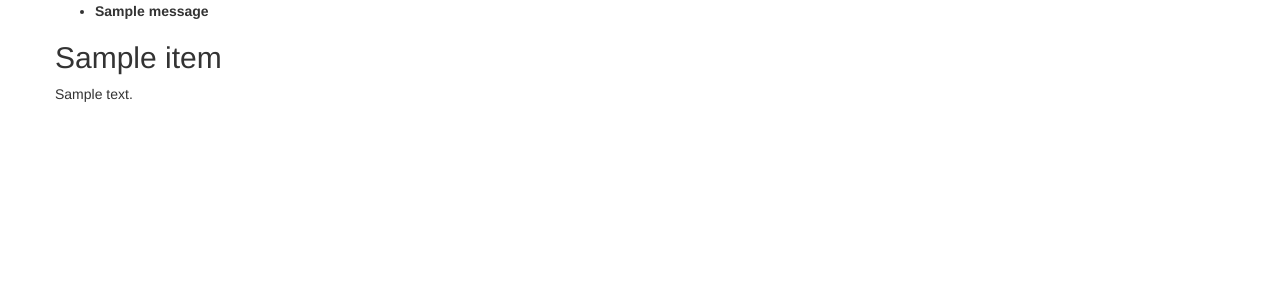
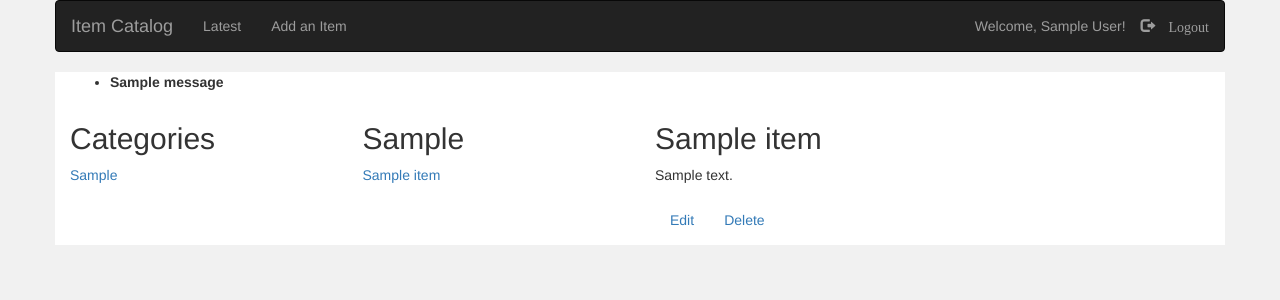
Before and after one commit to kenkjw/udacity-fsnd-p05, a Flask app: a page that uses templates/base.html in a window 1280 px wide. Shown: the top 300 px of the page. Run offline with Flask 2, Linux system fonts and the light colour scheme; the visitor is signed in with stand-in values (Sample User, id 1); tables that the repository leaves empty hold one stand-in row (values such as "Sample post"); one stand-in notice (Sample message) is shown; some libraries are stand-ins or nearby versions.

Commit message:
Add catalog functionality

```diff
--- a/app.py
+++ b/app.py
@@ -3,11 +3,16 @@ from flask import Flask
 from routes.catalog import Catalog
 from routes.users import Users_bp
 import config
+import utils
 
 app = Flask(__name__, static_folder='static', static_url_path='')
 
 app.register_blueprint(Catalog)
 app.register_blueprint(Users_bp)
+
+
+
+app.jinja_env.globals.update(signed_in=utils.signed_in)
 
 from flask import session
 from flask import render_template
--- a/models.py
+++ b/models.py
@@ -146,13 +146,13 @@ class Item(Base):
     @classmethod
     def create_item(cls, name, description, category, user_id):
         new_item = Item(name=name, description=description,
-                        category=category, user_id=user_id)
+                        category=category.lower(), user_id=user_id)
         _session.add(new_item)
         _session.commit()
 
         return new_item
 
-    def is_owner(self, user_id):
+    def is_owned_by(self, user_id):
         return self.user_id == user_id
 
     def delete(self):
--- a/routes/catalog.py
+++ b/routes/catalog.py
@@ -1,11 +1,16 @@
 from flask import Blueprint
 from flask import flash
+from flask import redirect
 from flask import render_template
+from flask import request
 from flask import session
 from flask import url_for
 
 from models import Item
 from models import User
+from utils import token
+from utils import signed_in
+
 Catalog = Blueprint('catalog', __name__)
 
 @Catalog.route('/')
@@ -17,11 +22,26 @@ def full_catalog():
     return render_template('catalog-full.html', categories=categories, latest=latest)
 
 
-@Catalog.route('/catalog/add')
+@Catalog.route('/catalog/add', methods=['GET','POST'])
 def create_item():
     """Add an item."""
-
-    return render_template('catalog-add.html')
+    if request.method == 'POST':
+        name = request.form.get('name')
+        description = request.form.get('description')
+        category = request.form.get('category')
+        csrftoken = request.form.get('csrftoken')
+        if csrftoken != session['csrf']:
+            flash('Invalid CSRF token.')
+        elif not name or not description or not category:
+            flash('All fields must be filled.')
+        else:
+            item = Item.create_item(name, description, category, session['user_id'])
+            if item:
+                flash('Item successfully updated.')
+                return redirect(url_for('catalog.show_item',category_name=item.category,item_name=item.name))
+    categories = Item.get_categories()
+    session['csrf'] = token()
+    return render_template('catalog-add.html',categories=categories)
 
 
 @Catalog.route('/catalog/<category_name>')
@@ -38,19 +58,76 @@ def list_category(category_name):
 @Catalog.route('/catalog/<category_name>/<item_name>')
 def show_item(category_name, item_name):
     """Show description of item."""
+    categories = Item.get_categories()
     item = Item.by_name(category_name, item_name)
-    return render_template('catalog-item.html', items=item)
+    category_items = Item.by_category(category_name)
+    return render_template('catalog-item.html', item=item, categories=categories, category_items=category_items)
 
 
-@Catalog.route('/catalog/<category_name>/<item_name>/edit')
+@Catalog.route('/catalog/<category_name>/<item_name>/edit', methods=['GET','POST'])
 def edit_item(category_name, item_name):
     """Edit an item."""
     item = Item.by_name(category_name, item_name)
-    return render_template('catalog-item-edit.html', item=item)
+    if not item:
+        flash('Could not find item.')
+        return redirect('/')
+
+    if not signed_in():
+        flash('You must be logged in to edit an item.')
+        return redirect(url_for('catalog.show_item',category_name=item.category,item_name=item.name))
+
+    if not item.is_owned_by(session['user_id']):
+        flash('You do not have permission to edit this item.')
+        return redirect(url_for('catalog.show_item',category_name=item.category,item_name=item.name))
+
+    if request.method == 'POST':
+        name = request.form.get('name')
+        description = request.form.get('description')
+        category = request.form.get('category')
+        csrftoken = request.form.get('csrftoken')
+        if csrftoken != session['csrf']:
+            flash('Invalid CSRF token.')
+        elif not name or not description or not category:
+            flash('All fields must be filled.')
+        else:
+            item.name = name
+            item.description = description
+            item.category = category
+            flash('Item successfully updated.')
+            return redirect(url_for('catalog.show_item',category_name=item.category,item_name=item.name))
+
+    categories = Item.get_categories()
+    category_items = Item.by_category(category_name)
+    session['csrf'] = token()
+    return render_template('catalog-item-edit.html', item=item, categories=categories, category_items=category_items)
 
 
-@Catalog.route('/catalog/<category_name>/<item_name>/delete')
+@Catalog.route('/catalog/<category_name>/<item_name>/delete', methods=['GET','POST'])
 def delete_item(category_name, item_name):
     """Delete an item."""
     item = Item.by_name(category_name, item_name)
-    return render_template('catalog-item-delete.html', item=item)
+    if not item:
+        flash('Could not find item.')
+        return redirect('/')
+
+    if not signed_in():
+        flash('You must be logged in to delete an item.')
+        return redirect(url_for('catalog.show_item',category_name=item.category,item_name=item.name))
+
+    if not item.is_owned_by(session['user_id']):
+        flash('You do not have permission to delete this item.')
+        return redirect(url_for('catalog.show_item',category_name=item.category,item_name=item.name))
+
+    if request.method == 'POST':
+        csrftoken = request.form.get('csrftoken')
+        if csrftoken != session['csrf']:
+            flash('Invalid CSRF token.')
+        else:
+            item.delete()
+            flash('Item successfully deleted.')
+            return redirect('/')
+
+    categories = Item.get_categories()
+    category_items = Item.by_category(category_name)
+    session['csrf'] = token()
+    return render_template('catalog-item-delete.html', item=item, categories=categories, category_items=category_items)
--- a/routes/users.py
+++ b/routes/users.py
@@ -11,7 +11,7 @@ from oauth2client import client
 from oauth2client import crypt
 
 from models import User
-import utils
+from utils import token
 import config
 
 Users_bp = Blueprint('users', __name__,template_folder='templates')
@@ -20,7 +20,7 @@ Users_bp = Blueprint('users', __name__,template_folder='templates')
 @Users_bp.route('/login')
 def login():
     """Log the user out."""
-    session['CSRF'] = utils.token()
+    session['csrf'] = token()
     return render_template('login.html',test='test')
 
 
@@ -30,7 +30,7 @@ def token():
     csrftoken = request.form.get('csrftoken')
     provider = request.form.get('provider')
 
-    if csrftoken != session['CSRF']:
+    if csrftoken != session['csrf']:
         response = make_response(json.dumps('Invalid CSRF token.'), 401)
         response.headers['Content-Type'] = 'application/json'
         return response
--- a/static/css/styles.css
+++ b/static/css/styles.css
@@ -0,0 +1,8 @@
+body {
+    overflow-wrap:break-word;
+    background-color: #f1f1f1;
+}
+
+main {
+    background-color: #fff;
+}
--- a/templates/base.html
+++ b/templates/base.html
@@ -7,6 +7,8 @@
         <link href="https://maxcdn.bootstrapcdn.com/bootstrap/3.3.7/css/bootstrap.min.css" rel="stylesheet" integrity="sha384-BVYiiSIFeK1dGmJRAkycuHAHRg32OmUcww7on3RYdg4Va+PmSTsz/K68vbdEjh4u" crossorigin="anonymous">
         <link rel="stylesheet" href="/css/styles.css">
         <script src="https://ajax.googleapis.com/ajax/libs/jquery/3.1.1/jquery.min.js"></script>
+        <meta name="google-signin-client_id" content="973180597680-9k6ckf48l1iotcgcl9bhr2jen2tuuv54.apps.googleusercontent.com">
+        <script src="https://apis.google.com/js/client:platform.js?onload=signout" async defer></script>
         {% block scripts %}
         {% endblock %}
         <title>Item Catalog</title>
@@ -17,7 +19,7 @@
                 {% include "header.html" %}
             </header>
             <main class="row">
-                <div class = 'flash'>
+                <div class='col-md-12 flash'>
                 {% with messages = get_flashed_messages() %}
                     {% if messages %}
                     <ul>
--- /dev/null
+++ b/templates/catalog-category-item-list.html
@@ -0,0 +1,6 @@
+<h2 class="text-capitalize">{{ category_items[0].category }}</h2>
+<ul class="list-unstyled">
+{% for item in category_items %}
+<li><a href="{{ url_for('catalog.show_item',category_name=item.category,item_name=item.name) }}">{{ item.name }}</a></li>
+{% endfor %}
+</ul>
--- /dev/null
+++ b/templates/catalog-category-list.html
@@ -0,0 +1,6 @@
+<h2>Categories</h2>
+<ul class="text-capitalize list-unstyled"">
+{% for category in categories %}
+<li><a href="{{ url_for('catalog.list_category',category_name=category) }}">{{ category }}</a></li>
+{% endfor %}
+</ul>
--- a/templates/catalog-item.html
+++ b/templates/catalog-item.html
@@ -1,5 +1,19 @@
 {% extends "base.html" %}
 {% block content %}
-<h2>{{ items.name }}</h2>
-<p>{{ items.description }}</p>
+<section class="col-md-3">
+{% include "catalog-category-list.html" %}
+</section>
+<section class="col-md-3">
+{% include "catalog-category-item-list.html" %}
+</section>
+<section class="col-md-6">
+<h2>{{ item.name }}</h2>
+<p>{{ item.description }}</p>
+{% if signed_in() and item.is_owned_by(session['user_id']) %}
+<ul class="nav navbar-nav">
+<li><a href="{{ url_for('catalog.edit_item',category_name=item.category,item_name=item.name) }}">Edit</a></li>
+<li><a href="{{ url_for('catalog.delete_item',category_name=item.category,item_name=item.name) }}">Delete</a></li>
+</ul>
+{% endif %}
+</section>
 {% endblock %}
--- a/templates/header.html
+++ b/templates/header.html
@@ -1,3 +1,24 @@
-<div class="col-md-12">
+<nav class="navbar navbar-inverse">
+  <div class="container-fluid">
+    <div class="navbar-header">
+      <a class="navbar-brand" href="/">Item Catalog</a>
+    </div>
+    <ul class="nav navbar-nav">
+      <li><a href="/">Latest</a></li>
+      {% if signed_in() %}
+      <li><a href="{{ url_for('catalog.create_item') }}">Add an Item</a></li>
+      {% endif %}
+    </ul>
+    <ul class="nav navbar-nav navbar-right">
+    {% if signed_in() %}
+        <li><a href="{{ url_for('users.logout') }}" class=".logout"><span class="glyphicon glyphicon-log-out"> Logout</span></a></li>
+    {% else %}
+        <li><a href="{{ url_for('users.login') }}"><span class="glyphicon glyphicon-log-in"></span> Login</a></li>
+    {% endif %}
+    </ul>
+    {% if signed_in() %}
+        <p class="navbar-text navbar-right">Welcome, {{ session['name'] }}!</p>
+    {% endif %}
 
-</div>
+  </div>
+</nav>
--- a/utils.py
+++ b/utils.py
@@ -1,6 +1,10 @@
+from flask import session
 import random
 import string
 
 def token(n=32):
     return ''.join(random.choice(string.ascii_uppercase + string.digits)
                     for x in xrange(n))
+
+def signed_in():
+    return 'user_id' in session
```
Also changed, not shown: populate_db.py (+10 -11 lines), static/js/scripts.js (+13 -0 lines), templates/catalog-add.html (+24 -0 lines), templates/catalog-category.html (+9 -10 lines), templates/catalog-full.html (+8 -7 lines), templates/catalog-item-delete.html (+19 -0 lines), templates/catalog-item-edit.html (+27 -0 lines), templates/login.html (+3 -6 lines), templates/utils.html (added). Lines whose indentation alone changed are shown as unchanged.
